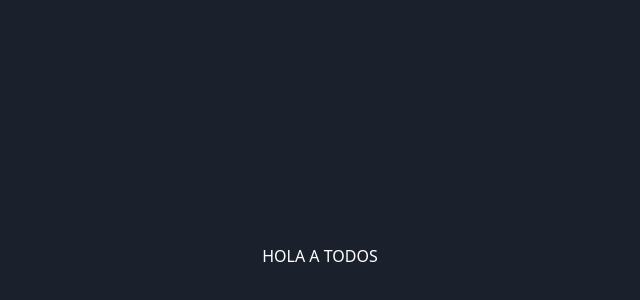
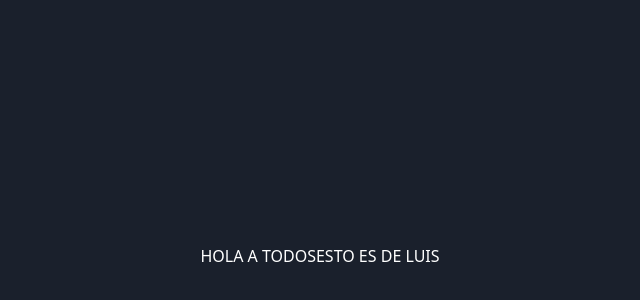
Before and after one commit to GROUP-MSI/jacha_leading, a React (Vite) app: page / in a window 1280 px wide. Shown: the part 144-444 px from the top of the page, without its empty margins (320-960 px from the left). Built offline with nearby package versions, Linux system fonts and the light colour scheme.

Commit message:
first commit

```diff
--- a/src/App.tsx
+++ b/src/App.tsx
@@ -2,6 +2,7 @@ const App = () => {
   return (
     <div className="flex items-center justify-center h-screen">
       <h1 className="uppercase">hola a todos</h1>
+      <h3 className="uppercase">esto es de luis</h3>
     </div>
   );
 };
```
